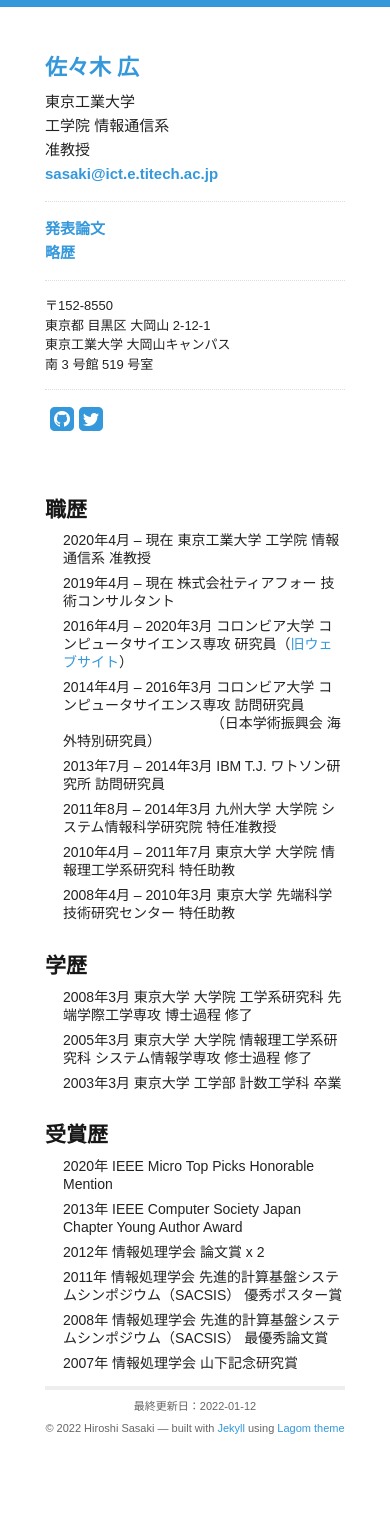
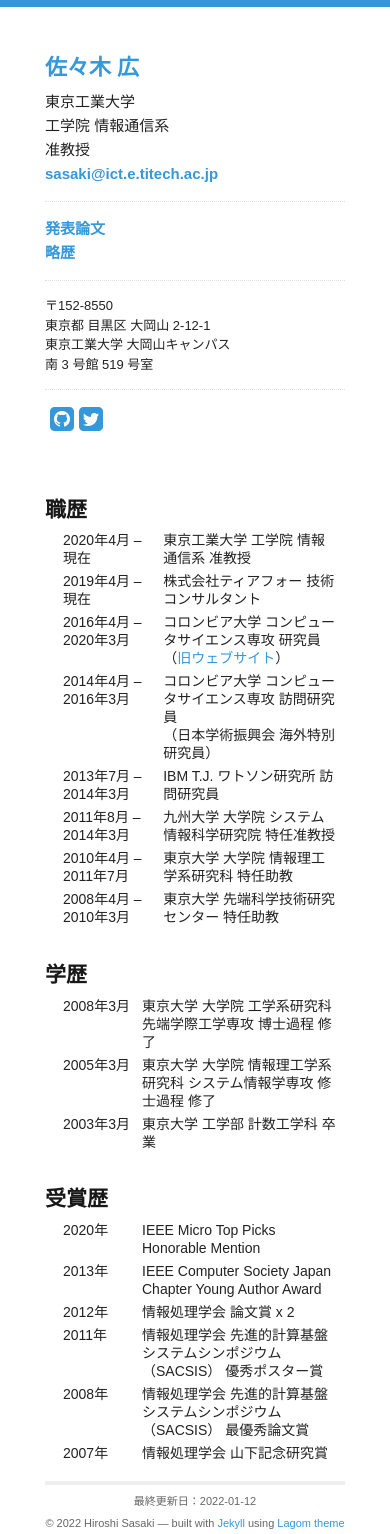
Before and after one commit to hiroshi-sasaki/hiroshi-sasaki.github.io, a Jekyll site: the page built from _pages/bio.md, in a window 390 px wide. Built offline with Jekyll 4.4.1, drawn with Linux system fonts in a browser that asks for light colours; before the commit the page ends 1439 px from its top, so only the background shows below that.

Commit message:
Switch to table

```diff
--- a/_includes/css/base.css
+++ b/_includes/css/base.css
@@ -47,6 +47,12 @@
 	table {
 		border-collapse: collapse;
 		border-spacing: 0; }
+    td {
+        font-size: 14px;
+        padding-top: 0px;
+        padding-bottom: 5px;
+        padding-left: 0px;
+        padding-right: 9px;}
 
 
 /* #Basic Styles
--- a/_includes/css/layout.css
+++ b/_includes/css/layout.css
@@ -33,6 +33,9 @@
     #addr {
         font-size: 11px;
     }
+    td {
+        min-width: 70px;
+    }
 }
 
 /* All Mobile Sizes (devices and browser) */
@@ -67,6 +70,9 @@
 		border: 0px;
 		padding-left: 0px;
 	}
+    td {
+        min-width: 70px;
+    }
 }
 
 /* Mobile Landscape Size to Tablet Portrait (devices and browsers) */
--- a/_pages/bio.md
+++ b/_pages/bio.md
@@ -5,25 +5,27 @@ permalink: /bio
 ---
 
 ### 職歴
-- 2020年4月 -- 現在 東京工業大学 工学院 情報通信系 准教授
-- 2019年4月 -- 現在 株式会社ティアフォー 技術コンサルタント
-- 2016年4月 -- 2020年3月 コロンビア大学 コンピュータサイエンス専攻 研究員（[旧ウェブサイト](https://sites.google.com/site/hrshssk/)）
-- 2014年4月 -- 2016年3月 コロンビア大学 コンピュータサイエンス専攻 訪問研究員
-&nbsp;&nbsp;&nbsp;&nbsp;&nbsp;&nbsp;&nbsp;&nbsp;&nbsp;&nbsp;&nbsp;&nbsp;&nbsp;&nbsp;&nbsp;&nbsp;&nbsp;&nbsp;&nbsp;&nbsp;&nbsp;&nbsp;&nbsp;&nbsp;&nbsp;&nbsp;&nbsp;&nbsp;&nbsp;&nbsp;&nbsp;&nbsp;&nbsp;&nbsp;&nbsp;&nbsp;&nbsp;&nbsp;（日本学術振興会 海外特別研究員）
-- 2013年7月 -- 2014年3月 IBM T.J. ワトソン研究所 訪問研究員
-- 2011年8月 -- 2014年3月 九州大学 大学院 システム情報科学研究院 特任准教授
-- 2010年4月 -- 2011年7月 東京大学 大学院 情報理工学系研究科 特任助教
-- 2008年4月 -- 2010年3月 東京大学 先端科学技術研究センター 特任助教
+-
+| 2020年4月 -- 現在      | 東京工業大学 工学院 情報通信系 准教授                                                                        |
+| 2019年4月 -- 現在      | 株式会社ティアフォー 技術コンサルタント                                                                      |
+| 2016年4月 -- 2020年3月 | コロンビア大学 コンピュータサイエンス専攻 研究員（[旧ウェブサイト](https://sites.google.com/site/hrshssk/)） |
+| 2014年4月 -- 2016年3月 | コロンビア大学 コンピュータサイエンス専攻 訪問研究員<br>（日本学術振興会 海外特別研究員）                    |
+| 2013年7月 -- 2014年3月 | IBM T.J. ワトソン研究所 訪問研究員                                                                           |
+| 2011年8月 -- 2014年3月 | 九州大学 大学院 システム情報科学研究院 特任准教授                                                            |
+| 2010年4月 -- 2011年7月 | 東京大学 大学院 情報理工学系研究科 特任助教                                                                  |
+| 2008年4月 -- 2010年3月 | 東京大学 先端科学技術研究センター 特任助教                                                                   |
 
 ### 学歴
-- 2008年3月 東京大学 大学院 工学系研究科 先端学際工学専攻 博士過程 修了
-- 2005年3月 東京大学 大学院 情報理工学系研究科 システム情報学専攻 修士過程 修了
-- 2003年3月 東京大学 工学部 計数工学科 卒業
+-
+| 2008年3月 | 東京大学 大学院 工学系研究科 先端学際工学専攻 博士過程 修了         |
+| 2005年3月 | 東京大学 大学院 情報理工学系研究科 システム情報学専攻 修士過程 修了 |
+| 2003年3月 | 東京大学 工学部 計数工学科 卒業                                     |
 
 ### 受賞歴
-- 2020年 IEEE Micro Top Picks Honorable Mention
-- 2013年 IEEE Computer Society Japan Chapter Young Author Award
-- 2012年 情報処理学会 論文賞 x 2
-- 2011年 情報処理学会 先進的計算基盤システムシンポジウム（SACSIS） 優秀ポスター賞
-- 2008年 情報処理学会 先進的計算基盤システムシンポジウム（SACSIS） 最優秀論文賞
-- 2007年 情報処理学会 山下記念研究賞
+-
+| 2020年 | IEEE Micro Top Picks Honorable Mention                                   |
+| 2013年 | IEEE Computer Society Japan Chapter Young Author Award                   |
+| 2012年 | 情報処理学会 論文賞 x 2                                                  |
+| 2011年 | 情報処理学会 先進的計算基盤システムシンポジウム（SACSIS） 優秀ポスター賞 |
+| 2008年 | 情報処理学会 先進的計算基盤システムシンポジウム（SACSIS） 最優秀論文賞   |
+| 2007年 | 情報処理学会 山下記念研究賞                                              |
```
